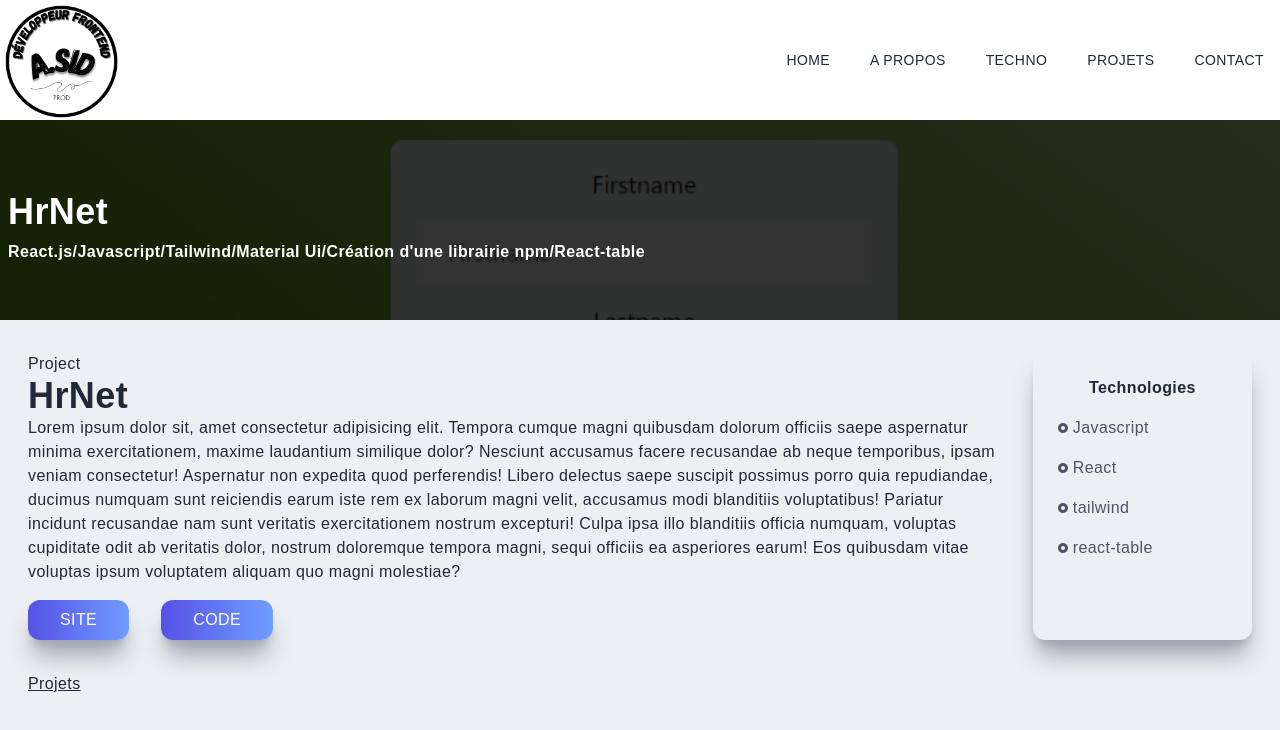
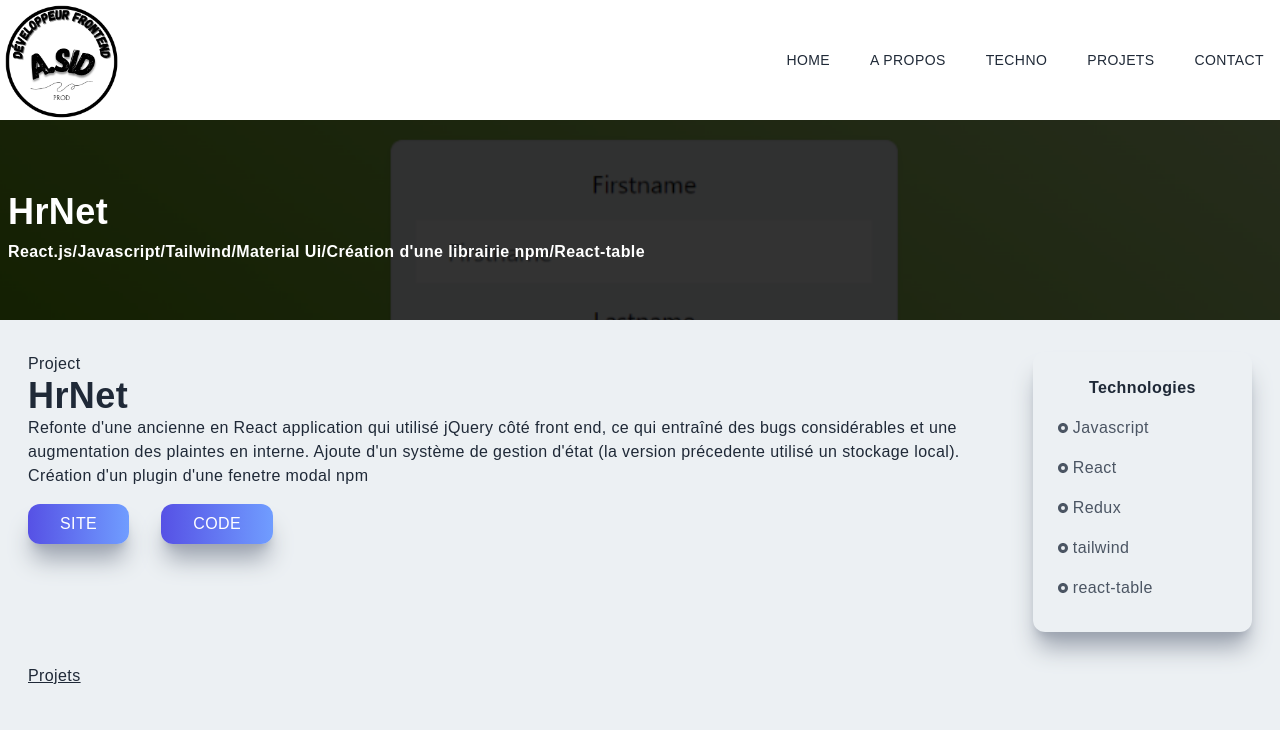
Before and after one commit to Animasso/PortofolioNext, a Next.js app: page /hrNetProject in a window 1280 px wide. Shown: the top 730 px of the page. Built offline with nearby package versions, Linux system fonts and the light colour scheme.

Commit message:
page hrnet

```diff
--- a/pages/hrNetProject.jsx
+++ b/pages/hrNetProject.jsx
@@ -8,23 +8,13 @@ const hrNetProject = () => {
       <ProjectDetail
         projetImage={hrPic}
         projetTitle="HrNet"
-        projetStructure=" Lorem ipsum dolor sit, amet consectetur adipisicing elit. Tempora
-        cumque magni quibusdam dolorum officiis saepe aspernatur minima
-        exercitationem, maxime laudantium similique dolor? Nesciunt
-        accusamus facere recusandae ab neque temporibus, ipsam veniam
-        consectetur! Aspernatur non expedita quod perferendis! Libero
-        delectus saepe suscipit possimus porro quia repudiandae, ducimus
-        numquam sunt reiciendis earum iste rem ex laborum magni velit,
-        accusamus modi blanditiis voluptatibus! Pariatur incidunt recusandae
-        nam sunt veritatis exercitationem nostrum excepturi! Culpa ipsa illo
-        blanditiis officia numquam, voluptas cupiditate odit ab veritatis
-        dolor, nostrum doloremque tempora magni, sequi officiis ea
-        asperiores earum! Eos quibusdam vitae voluptas ipsum voluptatem
-        aliquam quo magni molestiae?"
+        projetStructure="Refonte d'une ancienne en React application qui utilisé jQuery côté front end, ce qui entraîné des bugs considérables et une augmentation des plaintes en interne.
+        Ajoute d'un système de gestion d'état (la version précedente utilisé un stockage local).
+        Création d'un plugin d'une fenetre modal npm "
         projetTech=" React.js/Javascript/Tailwind/Material Ui/Création d'une librairie npm/React-table"
         projetLink="https://animasso-sidibe-14-112022-2lgzq5twy-animasso.vercel.app/"
         projetGit="https://github.com/Animasso/Animasso_sidibe_14_112022"
-        techList={["Javascript", "React", "tailwind", "react-table"]}
+        techList={["Javascript", "React", "Redux", "tailwind", "react-table"]}
       />
     </div>
   );
```
